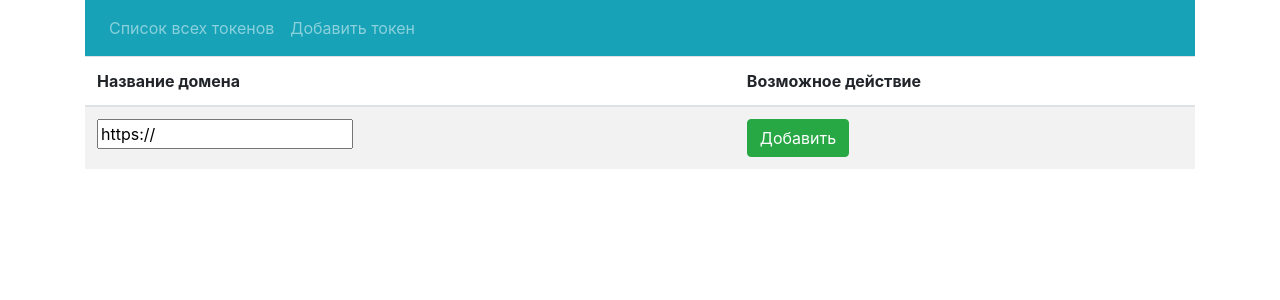
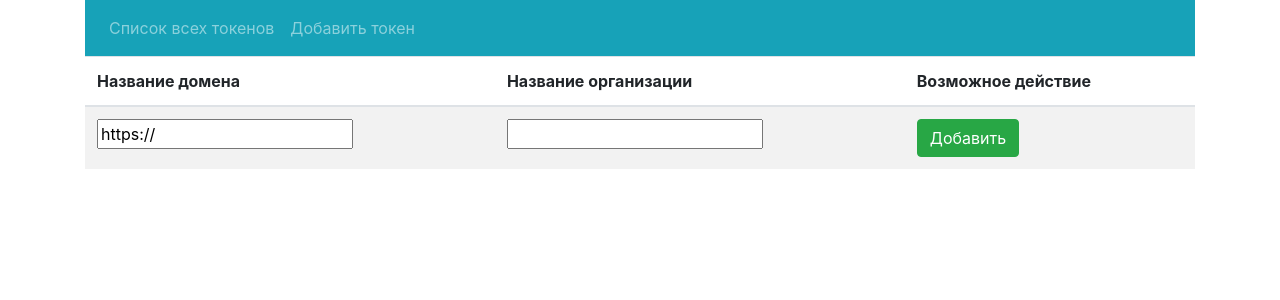
Before and after one commit to EvgenySychev/token-storage-vuejs, a Vue app in the folder TokenStorage/: page /add-token in a window 1280 px wide. Shown: the top 300 px of the page. Built offline with nearby package versions, Linux system fonts and the light colour scheme.

Commit message:
Добавлено поле "Название организации" в AddTokenPage.vue

```diff
--- a/TokenStorage/src/components/token/AddTokenPage.vue
+++ b/TokenStorage/src/components/token/AddTokenPage.vue
@@ -4,6 +4,7 @@
     <thead>
     <tr>
       <th>Название домена</th>
+      <th>Название организации</th>
       <th>Возможное действие</th>
     </tr>
     </thead>
@@ -11,6 +12,9 @@
     <tr>
       <td>
         <input v-model="newDomain" type="text" >
+      </td>
+      <td>
+        <input v-model="newOrganizationName" type="text" >
       </td>
       <td>
         <b-button variant="success" @click="onAddClick()">Добавить</b-button>
@@ -40,6 +44,7 @@ export default {
   data () {
     return {
       newDomain: 'https://',
+      newOrganizationName: null,
       tokens: json,
       newId: null,
       newToken: null,
@@ -57,7 +62,7 @@ export default {
     onRedirectTokenList () {
       this.newId = this._uid
       this.newToken = uuid.v1()
-      this.newJson = JSON.stringify(this.tokens.push({id: this.newId, value: this.newToken, domain: this.newDomain, organizationName: 'Новая организация'}))
+      this.newJson = JSON.stringify(this.tokens.push({id: this.newId, value: this.newToken, domain: this.newDomain, organizationName: this.newOrganizationName}))
       this.$router.push({ name: 'TokenList' })
     }
   }
```
